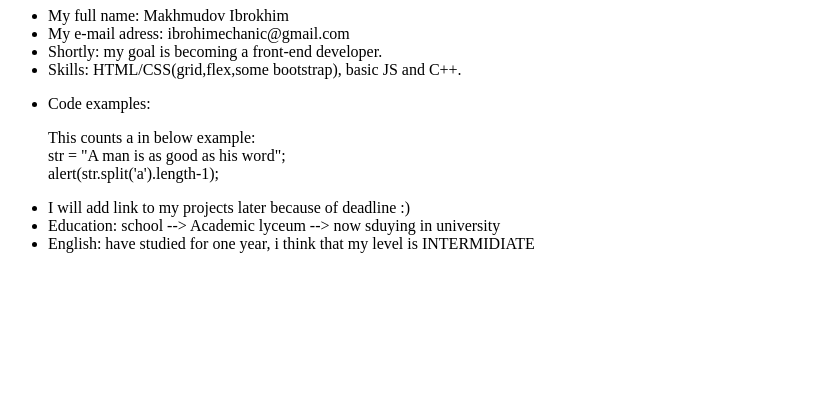
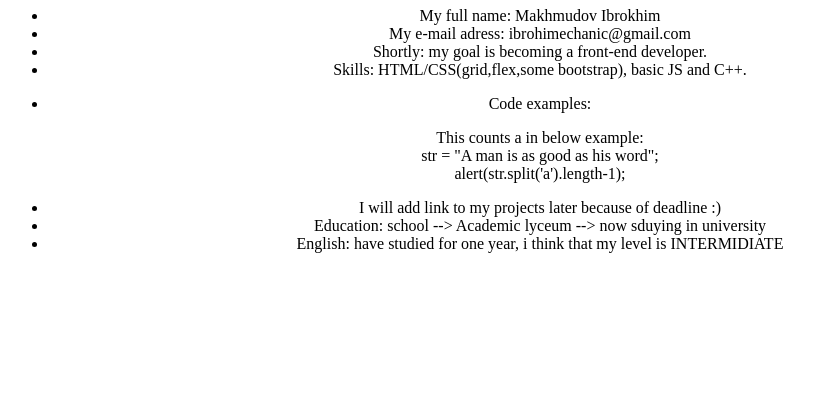
Before and after one commit to Ibro6/rsschool-cv, a plain HTML site: page index.html in a window 1280 px wide. Shown: the part 385-800 px from the top of the page, without its empty margins (0-838 px from the left). Drawn offline with Linux system fonts and the light colour scheme.

Commit message:
docs: add some style

```diff
--- a/index.html
+++ b/index.html
@@ -4,6 +4,12 @@
     <meta charset="UTF-8">
     <meta name="viewport" content="width=device-width, initial-scale=1.0">
     <title>rsschool-cv-html task</title>
+    <style>
+        .wrapper{
+            max-width: 1024px;
+            text-align: center;
+        }
+    </style>
 </head>
 <body>
     <div class="wrapper">
```
